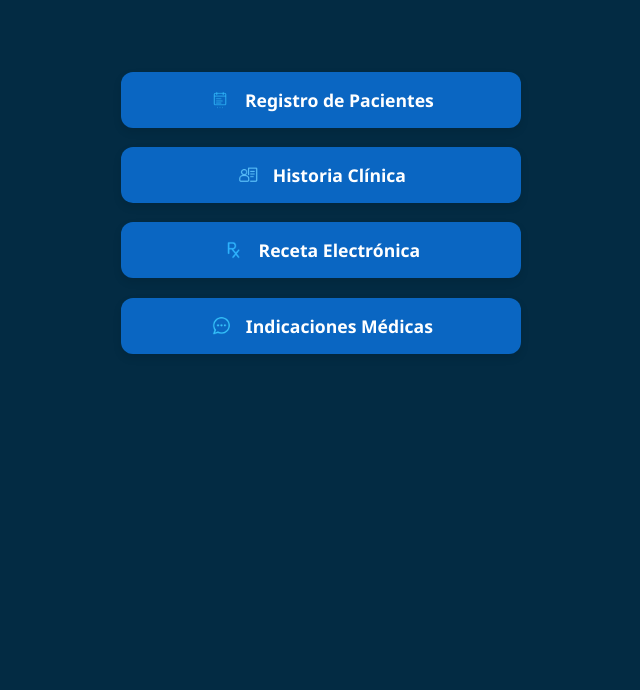
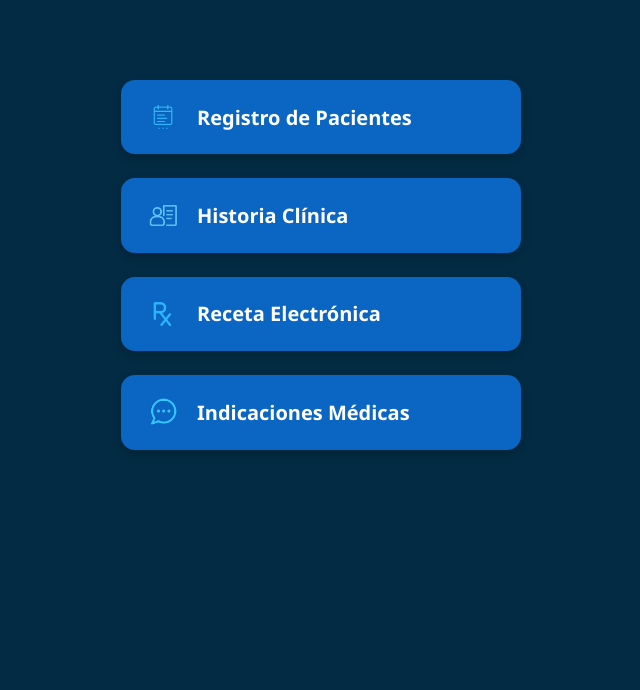
Before and after one commit to medsysbot/medisys-app-frontend, a FastAPI app: page / in a window 1280 px wide. Shown: the part 54-744 px from the top of the page, without its empty margins (319-959 px from the left). Run offline with FastAPI, Linux system fonts and the light colour scheme.

Commit message:
Update styles.css

```diff
--- a/static/styles.css
+++ b/static/styles.css
@@ -1,6 +1,6 @@
 body {
   font-family: 'Segoe UI', sans-serif;
-  background-color: #032b43; /* Todo el fondo azul */
+  background-color: #032b43;
   margin: 0;
   padding: 0;
   color: white;
@@ -12,8 +12,9 @@ header {
 }
 
 .logo-grande {
-  width: 100px;
-  margin-bottom: 0.5rem;
+  width: 120px;
+  height: auto;
+  margin-bottom: 1rem;
 }
 
 main {
@@ -23,7 +24,7 @@ main {
 .botonera {
   display: flex;
   flex-direction: column;
-  gap: 1.2rem;
+  gap: 1.5rem;
   max-width: 400px;
   margin: 0 auto;
 }
@@ -31,17 +32,17 @@ main {
 .boton {
   display: flex;
   align-items: center;
-  justify-content: center;
-  gap: 0.8rem;
-  padding: 1rem;
-  font-size: 1.1rem;
+  justify-content: flex-start;
+  gap: 1rem;
+  padding: 1.2rem 1.5rem;
+  font-size: 1.25rem;
   font-weight: bold;
   color: white;
   background-color: #0a66c2;
   border: none;
-  border-radius: 12px;
+  border-radius: 14px;
   text-decoration: none;
-  box-shadow: 0 4px 8px rgba(0,0,0,0.1);
+  box-shadow: 0 4px 10px rgba(0, 0, 0, 0.15);
   transition: background-color 0.3s ease;
 }
 
@@ -50,8 +51,8 @@ main {
 }
 
 .icono {
-  width: 24px;
-  height: 24px;
+  width: 36px;
+  height: 36px;
 }
 
 footer {
```
